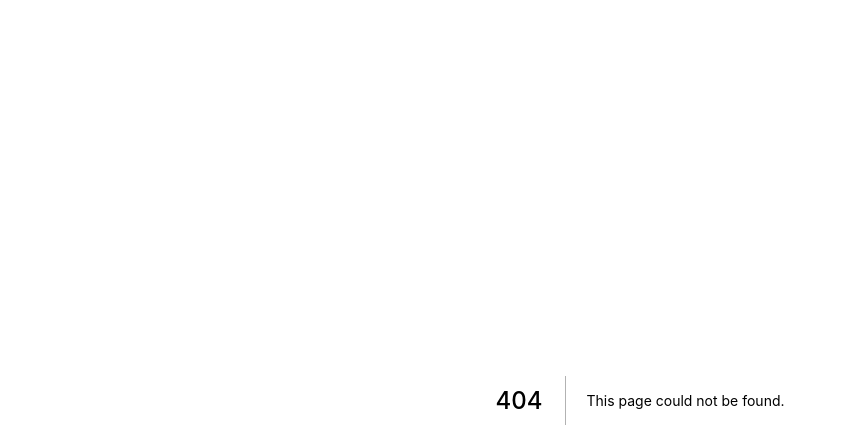
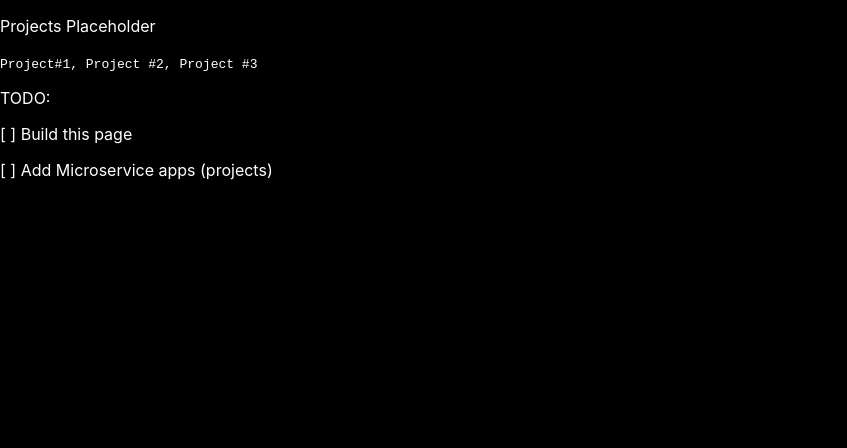
Before and after one commit to Matt-Wigg/matt-wigg, a Next.js app: page /projects in a window 1280 px wide. Before the commit this address had no page. Shown: the top 448 px of the page, without its empty margins (0-847 px from the left). Built offline with nearby package versions, Linux system fonts and the light colour scheme.

Commit message:
adds projects to pages and alters index HEAD - Matt Wigg: <title>

```diff
--- a/pages/index.js
+++ b/pages/index.js
@@ -14,10 +14,10 @@ export default function Home() {
   return (
     <div className={styles.container}>
       <Head>
-        <title>Matt-Wigg Software Development Website</title>
+        <title>Matt Wigg: Software Developer</title>
         <meta
           name="description"
-          content="This is my software development website, Nerd!"
+          content="This is my software development website :)!"
         />
         <link rel="icon" href="/favicon.ico" />
       </Head>
--- /dev/null
+++ b/pages/projects.js
@@ -0,0 +1,26 @@
+import Head from "next/head";
+
+export default function projects() {
+  return (
+    <div>
+      <Head>
+        <title>Matt Wigg: Projects</title>
+        <meta name="description" content="Matt Wigg: view my recent projects" />
+        <link rel="icon" href="/favicon.ico" />
+      </Head>
+      <main>
+        <p>Projects Placeholder</p>
+        <p>
+          <code>Project#1, Project #2, Project #3</code>
+        </p>
+      </main>
+      <footer>
+        <div>
+          <p>TODO:</p>
+          <p>[ ] Build this page</p>
+          <p>[ ] Add Microservice apps (projects)</p>
+        </div>
+      </footer>
+    </div>
+  );
+}
```
